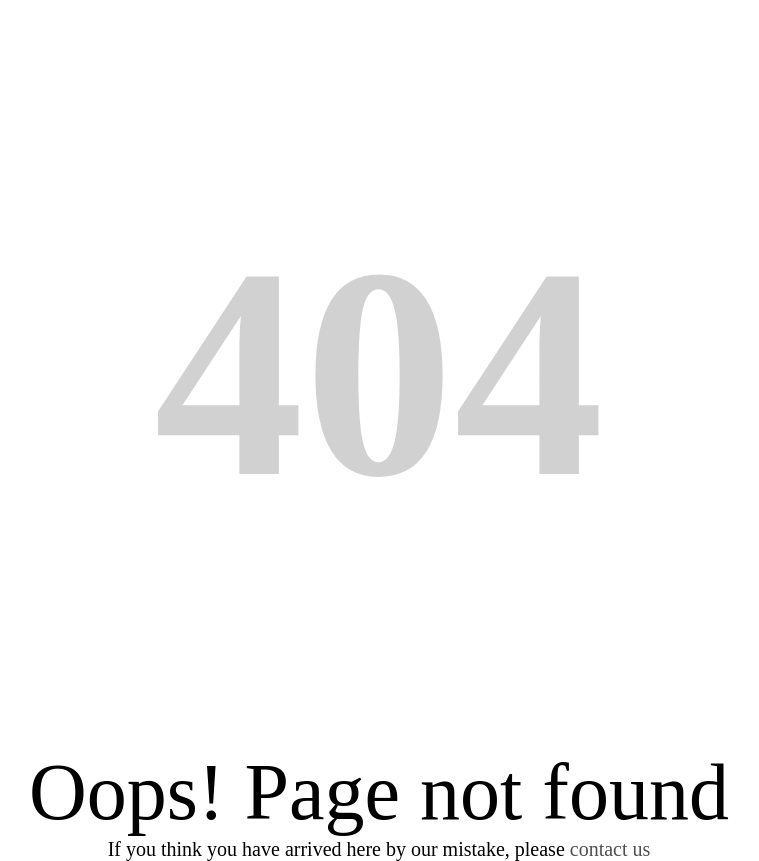
After one commit to haganmao/2A-SHORTURL, a Python web app: template template/error404.html in a window 1280 px wide. The commit adds this page. Shown: the whole page, without its empty margins (261-1020 px from the left). Run offline with Jinja, Linux system fonts and the light colour scheme; the template is opened without the code that fills it, so the values that code supplies are empty.

Commit message:
fix typo and create 404 error page

```diff
--- a/application.py
+++ b/application.py
@@ -2,9 +2,9 @@ import tornado.web
 import config
 
 from view.home import HomeHandler as home
-# from view.index import JsonHandler as json
 from view.overview import overviewHandler as overview
 from view.staticurl import staticurlHandler as staticurl
+from view.error404 import ErrorHandler as error
 
 
 #router setup
@@ -13,6 +13,7 @@ class Application(tornado.web.Application):
         handlers = [
             (r"/", home),
             (r"/overview",overview),
-            (r"/static", staticurl)
+            (r"/static", staticurl),
+            (r"/.*",error)
         ]
         super(Application,self).__init__(handlers,**config.settings)
--- a/server.py
+++ b/server.py
@@ -7,10 +7,10 @@ from application import Application
 
 
 
-# server starts from here
+# server starts from here,xheader set to true to get real ip address
 if __name__ == "__main__":
     app = Application()
-    httpServer = tornado.httpserver.HTTPServer(app)
+    httpServer = tornado.httpserver.HTTPServer(app,xheaders=True)
     httpServer.bind(config.options["port"])
     httpServer.start(1)
     print("server already started on port is: " + str(config.options["port"]))
--- a/static/css/common.css
+++ b/static/css/common.css
@@ -260,3 +260,28 @@ a {
 .pagerwrapper .pager-ul li {
     display: inline-block;
 }
+
+.midbox {
+    position: absolute;
+    margin: auto;
+    top: 0;
+    bottom: 0;
+    left: 0;
+    right: 0;
+}
+
+h1 {
+    font-size: 300px;
+    color: #9e9e9e78;
+    font-weight: bold;
+}
+
+#span1 {
+    color: #000000;
+    font-size: 80px;
+}
+
+#span2 {
+    color: #000000;
+    font-size: 20px;
+}
--- /dev/null
+++ b/template/error404.html
@@ -0,0 +1,38 @@
+<!DOCTYPE html>
+<html lang="en">
+
+<head>
+    <meta charset="UTF-8">
+    <meta name="viewport" content="width=device-width, initial-scale=1.0">
+    <title>404 error</title>
+    <link rel="stylesheet" href="../static/css/common.css">
+    <style>
+        html,
+        body {
+            margin: 0;
+            padding: 0;
+            background-color: #ffffff;
+        }
+    </style>
+
+</head>
+
+<body>
+    <div class="midbox">
+        <h1>
+            <center>404</center>
+        </h1>
+
+        <span id="span1">
+            <center>Oops! Page not found</center>
+        </span>
+        <span id="span2">
+            <center>If you think you have arrived here by our mistake, please
+                <span> <a href="">contact us</a></span>
+        </center>
+        </span>
+    </div>
+    </div>
+</body>
+
+</html>
--- a/template/home.html
+++ b/template/home.html
@@ -16,7 +16,7 @@
                 <input name="expireTime" id="inlineRadio-oneweek" type="radio" value="2">
             </div>
             <div class="form-check form-check-inline">
-                <label for="inlineRadio-ultimated">Ultimated</label>
+                <label for="inlineRadio-ultimated">Unlimited</label>
                 <input name="expireTime" id="inlineRadio-ultimated" type="radio" value="3">
             </div>
             <div class="button">
--- a/template/overview.html
+++ b/template/overview.html
@@ -2,7 +2,7 @@
 <div class="input-group mb-3">
     <div class="input-group-prepend">
         <span class="input-group-text">
-                Original Long URL
+                Long URL
             </span>
     </div>
     <input type=url class="form-control" value="https://www.youtube.com/watch?v=SMxx9XEF6m03d7ah1ds122dsajhjw98dqwjnvcsa9">
@@ -176,7 +176,8 @@
 </script>
 <script>
     toastr.options = {
-        "positionClass ": "toast-top-center "
+        "positionClass": "toast-top-center ",
+        "timeOut": "300"
     };
     var clipboard = new ClipboardJS('.btnCopy');
     clipboard.on('success', function(e) {
--- a/view/home.py
+++ b/view/home.py
@@ -1,9 +1,9 @@
-import template
+
 from tornado.web import RequestHandler as requesthandler
 
 
 
-#Home handler, rendering html pages
+#Home handler
 class HomeHandler(requesthandler):
      def get (self):
          data = dict(
--- a/view/overview.py
+++ b/view/overview.py
@@ -1,10 +1,10 @@
-import tornado.web #import tornado web library
+
 from tornado.web import RequestHandler as requesthandler #import RequestHandler class
 
-#Overview handler, rendering html pages
+#Overview handler
 class overviewHandler(requesthandler):
     def get(self):
         data = dict(
-            cardTitle="This is overview page"
+            cardTitle="DO YOU KNOW RESULT?"
         )
         self.render("overview.html", data=data)
--- a/view/staticurl.py
+++ b/view/staticurl.py
@@ -1,8 +1,8 @@
-import tornado.web
+
 from tornado.web import RequestHandler as requesthandler
 
 
-#staticurl handler, rendering html pages
+#staticurl handler
 class staticurlHandler(requesthandler):
     def get(self):
         self.render("staticurl.html")
```
Also changed, not shown: config.py (+7 -3 lines), view/error404.py (added, +9 -0 lines).
